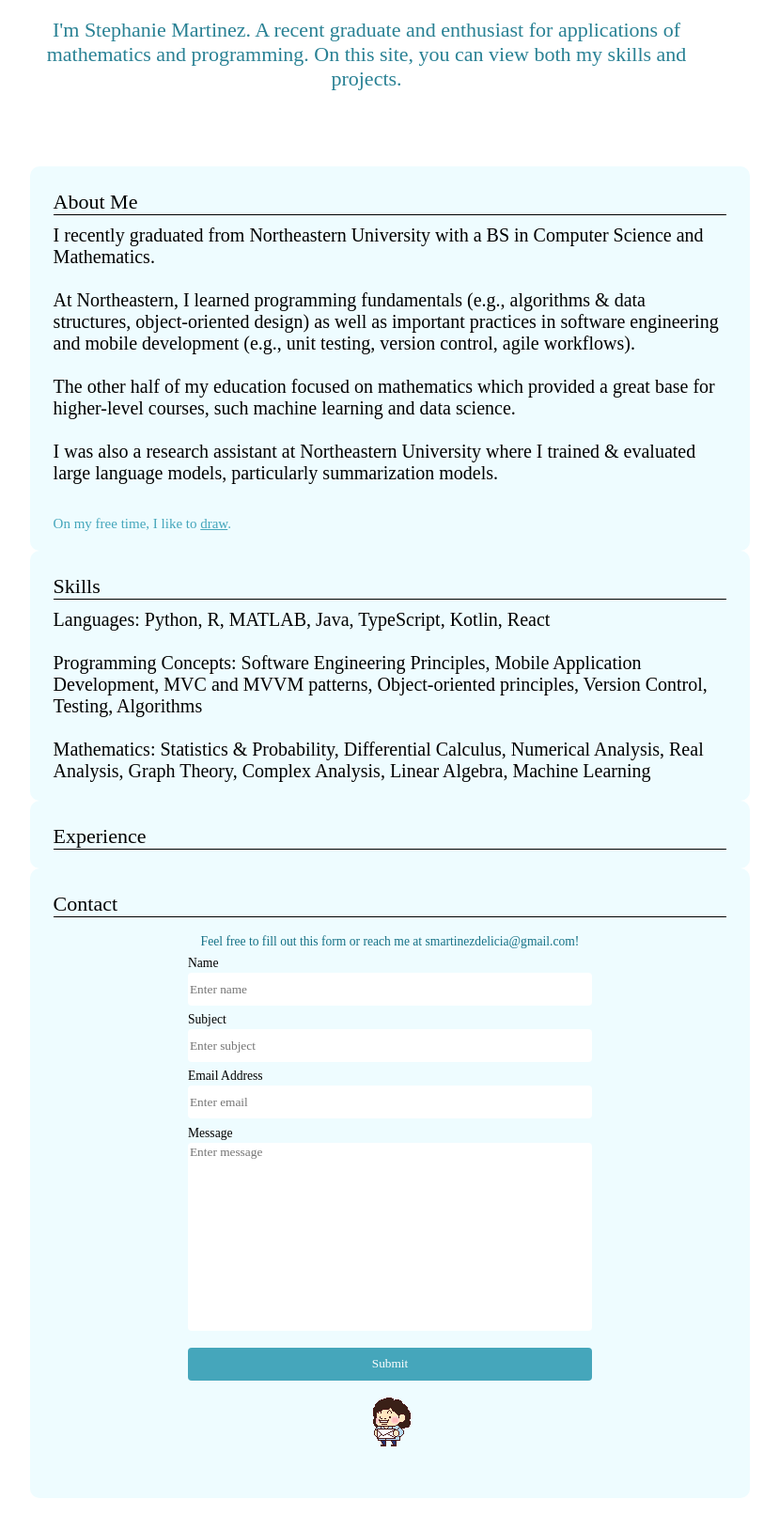
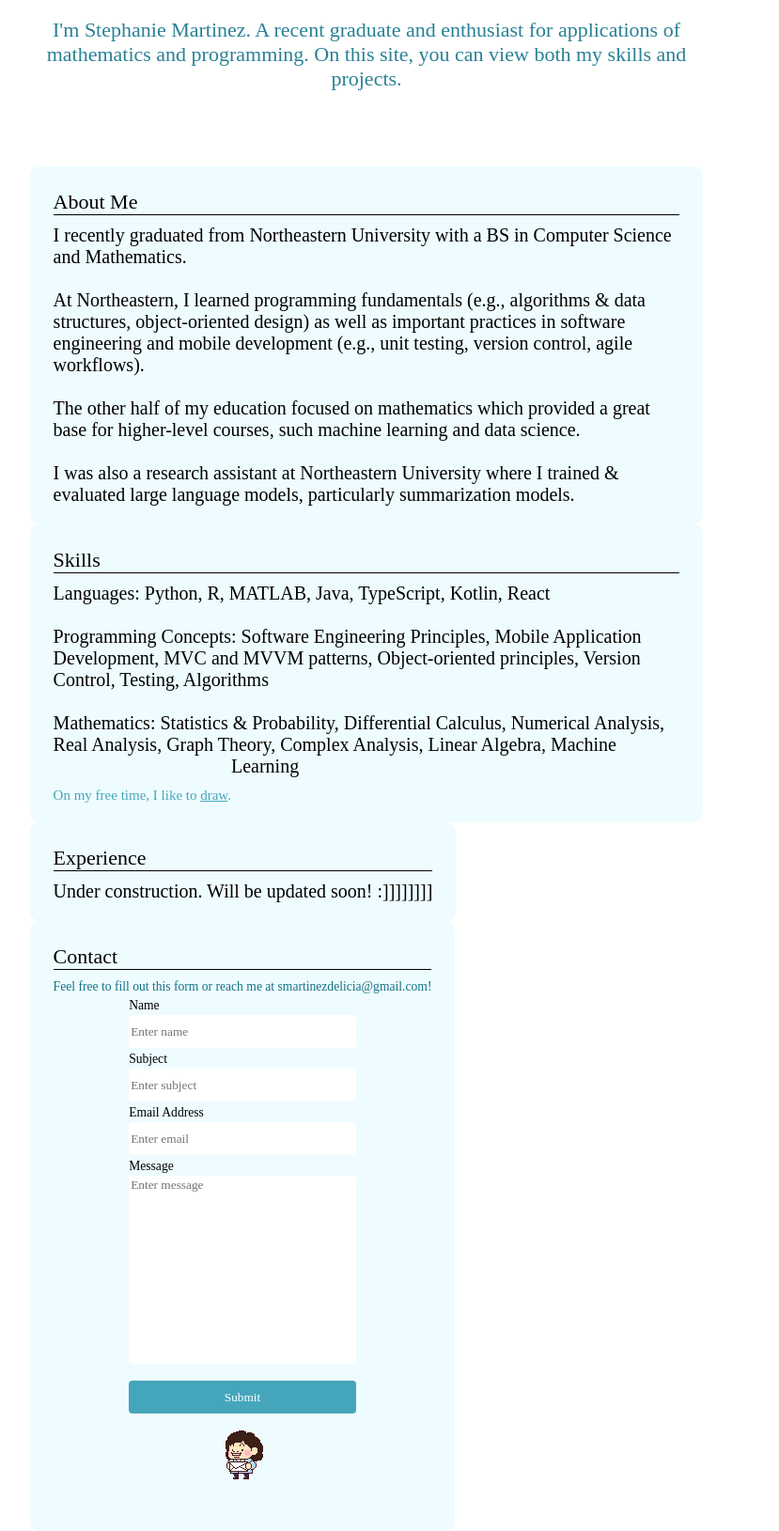
Before and after one commit to Stephanie-Delicia/stephanie-delicia.github.io, a PHP site: page / in a window 1280 px wide. Shown: the part 209-1838 px from the top of the page at 94% size, without its empty margins (250-1079 px from the left). Before the commit the page ends 1803 px from the top, so only its background shows below. Run offline with PHP 8.4, Linux system fonts and the light colour scheme.

Commit message:
Add files via upload

```diff
--- a/css/styles.css
+++ b/css/styles.css
@@ -119,28 +119,32 @@ body {
 /* --------------------- General Content Boxes ---------------- */
 .generalContent {
   background-color: #eefcff;
+  margin: auto;
   overflow: hidden;
   top: 200px;
   padding: 25px;
   scroll-margin-top: 7em;
   border-radius: 10px;
   padding-bottom: 20px;
-  width: 100%;
+  /* width: 100%; */
   display: inline-block;
   height: fit-content;
 }
 
   .generalContent header {
+    margin: auto;
     font-size: 22px;
   }
 
   .generalContent content {
+    margin: auto;
     float: left;
     padding-top: 10px;
     font-size: 20;
   }
 
   .generalContent line {
+    margin: auto;
     top: 50%;
     height: 1px;
     background: rgb(0, 0, 0);
@@ -150,6 +154,7 @@ body {
   }
 
   .generalContent smolContent {
+    margin: auto;
     float: left;
     color: #45a6bb;
     font-size: 15;
--- a/index.html
+++ b/index.html
@@ -54,11 +54,6 @@
 
             I was also a research assistant at Northeastern University where I trained & evaluated large language models, particularly summarization models.
         </content>
-
-        <smolContent>
-            <br></br>
-            On my free time, I like to <a href="#art" text-decoration=none>draw</a>.
-        </smolContent>
     </div>
 
 <!--------------------- Skills page --------------------->
@@ -75,6 +70,11 @@
 
             Mathematics: Statistics & Probability, Differential Calculus, Numerical Analysis,
             Real Analysis, Graph Theory, Complex Analysis, Linear Algebra, Machine Learning
+
+            <smolContent>
+                <br></br>
+                On my free time, I like to <a href="#art" text-decoration=none>draw</a>.
+            </smolContent>
         </content>
     </div>
 
@@ -83,7 +83,7 @@
     <div class="generalContent" id="experience">
         <header> Experience </header>
         <line></line>
-
+        <content>Under construction. Will be updated soon! :]]]]]]]]</content>
 
     </div>
 
```
